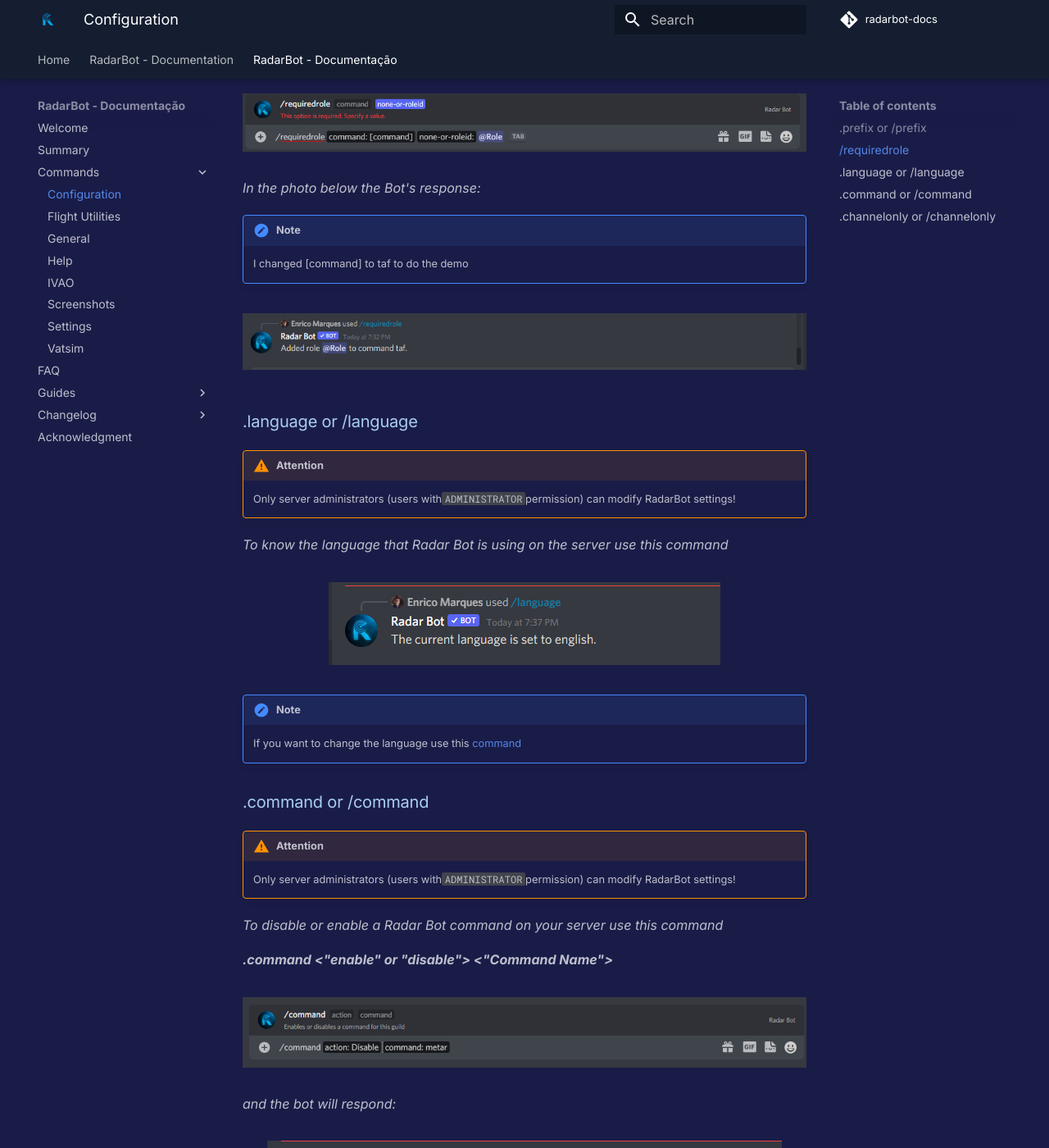
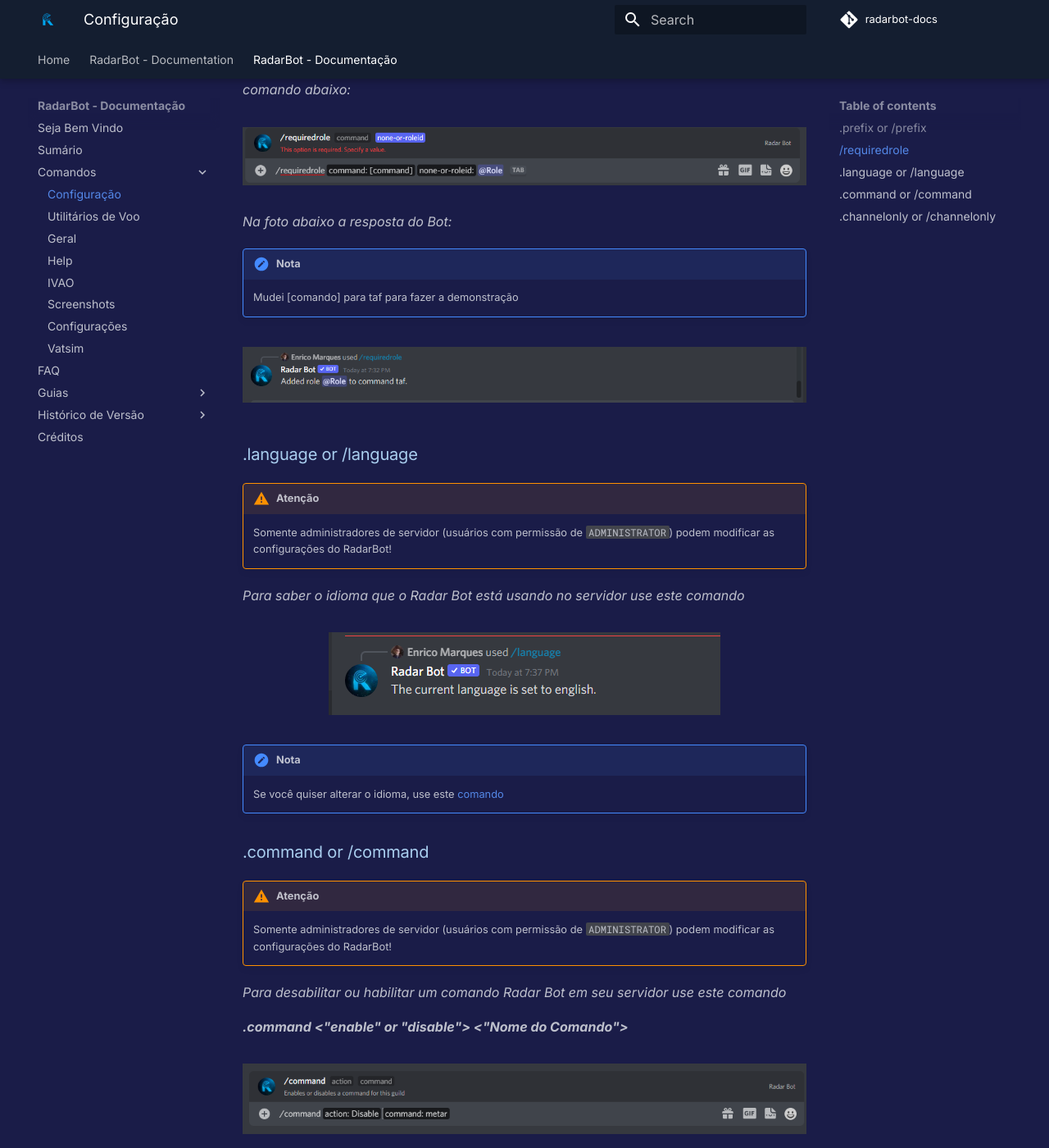
Before and after one commit to radarbot-team/radarbot-docs, an MkDocs documentation site: the page built from docs/radarbot-pt/commands/Configuration.md, in a window 1280 px wide and 1400 px high, scrolled down 1055 px. Shown: the whole window at 82% size. Built offline with MkDocs 1.6.1 and Material for MkDocs 9.7.7, drawn with Linux system fonts in a browser that asks for light colours; comment, search, counter and statistics services are not loaded; some of the changed text lies outside the part shown.

Commit message:
Finalizada a tradução da pagina configuração (falta imagens)

````diff
--- a/docs/radarbot-pt/commands/Configuration.md
+++ b/docs/radarbot-pt/commands/Configuration.md
@@ -1,91 +1,92 @@
+# Configuração
 ### .prefix or /prefix
 
-!!! warning "Attention"
-      Only server administrators (users with`ADMINISTRATOR`permission) can modify RadarBot prefix settings!
+!!! warning "Atenção"
+      Somente administradores de servidor (usuários com permissão de `ADMINISTRATOR`) podem modificar as configurações de prefixo do RadarBot!
 
-This command is to show the configured prefix if placed this way:
+Esse comando tem a função mostrar o prefixo configurado de colocado desta forma:
 
 <figure markdown>
-![Prefix](../../assets/images/prefixview.png)
+![Prefixo](../../assets/images/prefixview.png)
 </figure>
 
-Or if you put ```.prefix [prefix]``` the bot will change the prefix if you want a detailed guide to change the prefix click [here](../../guides/change-prefix)
+Ou se você colocar ```.prefix [prefix]``` o bot irá alterar o prefixo se você quiser um guia detalhado para alterar o prefixo clique [aqui](../../guides/change-prefix)
 
 <figure markdown>
-![Set Prefix](../../assets/images/setprefix.png)
+![Setando o prefixo](../../assets/images/setprefix.png)
 </figure>
 
 
 ###  /requiredrole
 
-!!! warning "Attention"
-      Only server administrators (users with`ADMINISTRATOR`permission) can modify RadarBot settings!
+!!! warning "Atenção"
+      Somente administradores de servidor (usuários com permissão de `ADMINISTRATOR`) podem modificar as configurações do RadarBot!
 
-*This command you can block commands for specific positions for this type the command below:*
+*Este comando você pode bloquear comandos para posições específicas para este tipo o comando abaixo:*
 
 
 <figure markdown>
-![Role](../../assets/images/role.png)
+![Cargo](../../assets/images/role.png)
 </figure>
 
 
-*In the photo below the Bot's response:*
+*Na foto abaixo a resposta do Bot:*
 
-!!! note "Note"
-      I changed [command] to taf to do the demo
+!!! note "Nota"
+      Mudei [comando] para taf para fazer a demonstração
 
 <figure markdown>
-![Set Role](../../assets/images/setrole.png)
+![Setando Cargo](../../assets/images/setrole.png)
 </figure>
 
 ### .language or /language
 
-!!! warning "Attention"
-      Only server administrators (users with`ADMINISTRATOR`permission) can modify RadarBot settings!
+!!! warning "Atenção"
+      Somente administradores de servidor (usuários com permissão de `ADMINISTRATOR`) podem modificar as configurações do RadarBot!
 
-*To know the language that Radar Bot is using on the server use this command*
+*Para saber o idioma que o Radar Bot está usando no servidor use este comando*
 
 <figure markdown>
-![Language](../../assets/images/language.png)
+![Linguagem](../../assets/images/language.png)
 </figure>
 
-!!! note "Note"
-    If you want to change the language use this [command](../Settings/#setlanguage)
+!!! note "Nota"
+    Se você quiser alterar o idioma, use este [comando](../Settings/#setlanguage)
 
 ### .command or /command
 
-!!! warning "Attention"
-      Only server administrators (users with`ADMINISTRATOR`permission) can modify RadarBot settings!
+!!! warning "Atenção"
+      Somente administradores de servidor (usuários com permissão de `ADMINISTRATOR`) podem modificar as configurações do RadarBot!
 
-*To disable or enable a Radar Bot command on your server use this command*
+*Para desabilitar ou habilitar um comando Radar Bot em seu servidor use este comando*
 
 
-***.command <"enable" or "disable"> <"Command Name">***
+***.command <"enable" or "disable"> <"Nome do Comando">***
 
 <figure markdown>
-![Command](../../assets/images/discommand.png)
+![Comando](../../assets/images/discommand.png)
 </figure>
 
-*and the bot will respond:*
+*e o bot responderá:*
 
 <figure markdown>
-![Command](../../assets/images/rescommand.png)
+![Comando](../../assets/images/rescommand.png)
 </figure>
 
 
 ### .channelonly or /channelonly
 
-!!! warning "Attention"
-      Only server administrators (users with`ADMINISTRATOR`permission) can modify RadarBot settings!
+!!! warning "Atenção"
+      Somente administradores de servidor (usuários com permissão de `ADMINISTRATOR`) podem modificar as configurações do RadarBot!
 
-*To allow or not a command in a specific channel of your server use this command*
+*Para permitir ou não um comando em um canal específico do seu servidor use este comando*
 
 <figure markdown>
-![Channel Only](../../assets/images/channelonly.png)
+![Canal Somente](../../assets/images/channelonly.png)
 </figure>
 
-*and the bot will respond:*
+*e o bot responderá:*
 
 <figure markdown>
-![Channel Only Response](../../assets/images/reschannel.png)
+![Resposta Canal Somente](../../assets/images/reschannel.png)
 </figure>
--- a/docs/radarbot-pt/commands/Flight-Utilities.md
+++ b/docs/radarbot-pt/commands/Flight-Utilities.md
@@ -1,3 +1,4 @@
+# Utilitários de Voo
 ### .brief[ICAO] or /brief[ICAO]
 
 *Are you flying or controlling and want to know quickly the metar, taf and Zulu time, just type the brief command and the ICAO of the airport you want this information and in a few seconds the bot will return:*
--- a/docs/radarbot-pt/commands/General.md
+++ b/docs/radarbot-pt/commands/General.md
@@ -1,3 +1,4 @@
+# Geral
 ### Invite
 
 
````
Also changed, not shown: docs/radarbot-pt/commands/Help.md (+1 -0 lines), docs/radarbot-pt/commands/Settings.md (+1 -0 lines), docs/radarbot-pt/.pages.
